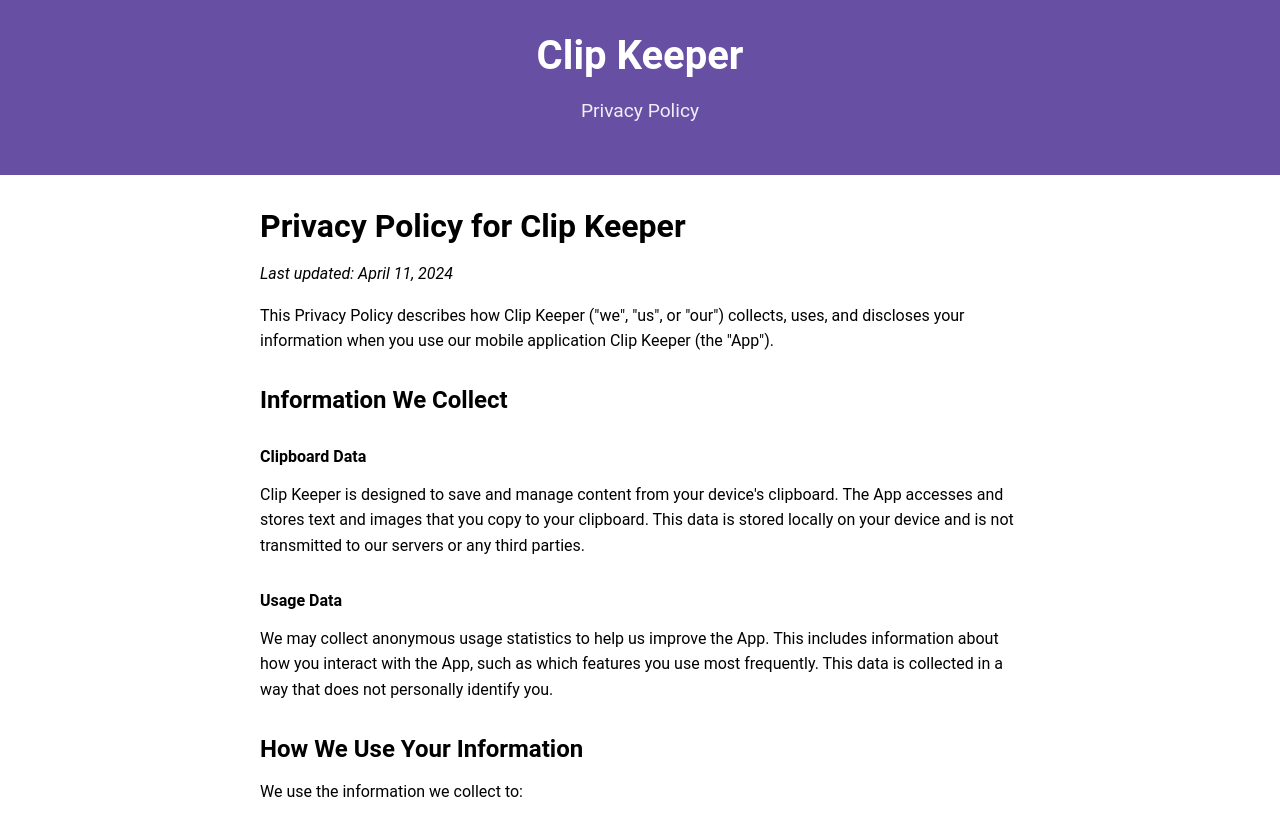
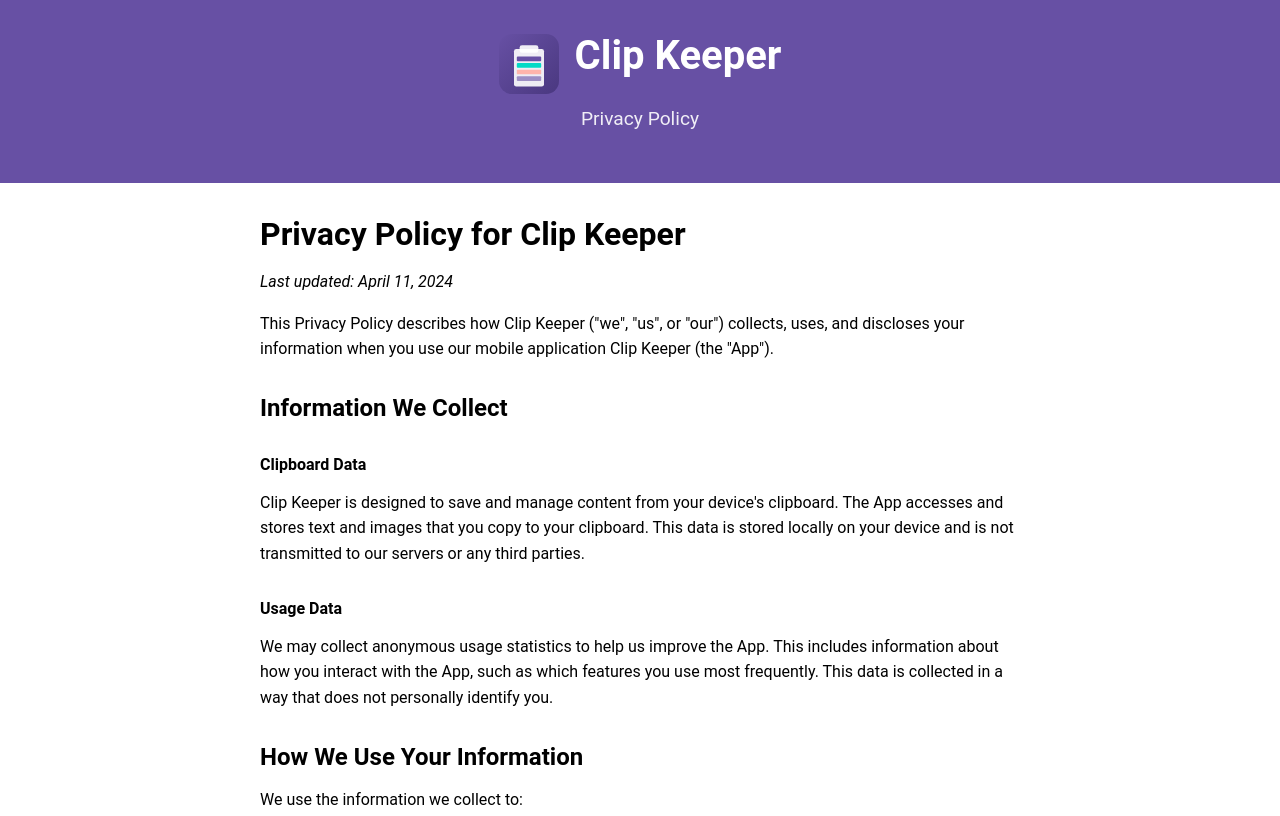
Before and after one commit to ArunaNuwantha/clip-keeper-website, a plain HTML site: page privacy-policy.html in a window 1280 px wide. Shown: the top 816 px of the page. Drawn offline with Linux system fonts and the light colour scheme.

Commit message:
Enhance layout and styling of index and privacy policy pages; add logo and update icon.svg

```diff
--- a/privacy-policy.html
+++ b/privacy-policy.html
@@ -1,15 +1,21 @@
 <!DOCTYPE html>
 <html lang="en">
+
 <head>
     <meta charset="UTF-8">
     <meta name="viewport" content="width=device-width, initial-scale=1.0">
     <title>Privacy Policy - Clip Keeper</title>
     <link rel="stylesheet" href="styles.css">
+    <link rel="icon" href="assets/icon.svg" type="image/svg+xml">
 </head>
+
 <body>
     <header>
         <div class="container">
-            <h1>Clip Keeper</h1>
+            <div class="logo-container">
+                <img src="assets/icon.svg" alt="Clip Keeper Logo" class="app-logo">
+                <h1>Clip Keeper</h1>
+            </div>
             <p class="tagline">Privacy Policy</p>
         </div>
     </header>
@@ -19,15 +25,20 @@
             <h2>Privacy Policy for Clip Keeper</h2>
             <p><em>Last updated: April 11, 2024</em></p>
 
-            <p>This Privacy Policy describes how Clip Keeper ("we", "us", or "our") collects, uses, and discloses your information when you use our mobile application Clip Keeper (the "App").</p>
+            <p>This Privacy Policy describes how Clip Keeper ("we", "us", or "our") collects, uses, and discloses your
+                information when you use our mobile application Clip Keeper (the "App").</p>
 
             <h3>Information We Collect</h3>
 
             <h4>Clipboard Data</h4>
-            <p>Clip Keeper is designed to save and manage content from your device's clipboard. The App accesses and stores text and images that you copy to your clipboard. This data is stored locally on your device and is not transmitted to our servers or any third parties.</p>
+            <p>Clip Keeper is designed to save and manage content from your device's clipboard. The App accesses and
+                stores text and images that you copy to your clipboard. This data is stored locally on your device and
+                is not transmitted to our servers or any third parties.</p>
 
             <h4>Usage Data</h4>
-            <p>We may collect anonymous usage statistics to help us improve the App. This includes information about how you interact with the App, such as which features you use most frequently. This data is collected in a way that does not personally identify you.</p>
+            <p>We may collect anonymous usage statistics to help us improve the App. This includes information about how
+                you interact with the App, such as which features you use most frequently. This data is collected in a
+                way that does not personally identify you.</p>
 
             <h3>How We Use Your Information</h3>
             <p>We use the information we collect to:</p>
@@ -38,16 +49,22 @@
             </ul>
 
             <h3>Data Storage and Security</h3>
-            <p>All clipboard data is stored locally on your device. We do not upload or store your clipboard data on any servers. Your data remains on your device unless you explicitly choose to share it using the App's sharing features.</p>
+            <p>All clipboard data is stored locally on your device. We do not upload or store your clipboard data on any
+                servers. Your data remains on your device unless you explicitly choose to share it using the App's
+                sharing features.</p>
 
             <h3>Third-Party Services</h3>
-            <p>The App may use third-party services such as Google Play Services. These services may collect information used to identify you. We recommend reviewing the privacy policies of these third parties to understand how they handle your data.</p>
+            <p>The App may use third-party services such as Google Play Services. These services may collect information
+                used to identify you. We recommend reviewing the privacy policies of these third parties to understand
+                how they handle your data.</p>
 
             <h3>Children's Privacy</h3>
-            <p>The App is not intended for use by children under the age of 13. We do not knowingly collect personally identifiable information from children under 13.</p>
+            <p>The App is not intended for use by children under the age of 13. We do not knowingly collect personally
+                identifiable information from children under 13.</p>
 
             <h3>Changes to This Privacy Policy</h3>
-            <p>We may update our Privacy Policy from time to time. We will notify you of any changes by posting the new Privacy Policy on this page and updating the "Last updated" date.</p>
+            <p>We may update our Privacy Policy from time to time. We will notify you of any changes by posting the new
+                Privacy Policy on this page and updating the "Last updated" date.</p>
 
             <h3>Your Rights</h3>
             <p>You have the right to:</p>
@@ -77,4 +94,5 @@
         </div>
     </footer>
 </body>
+
 </html>
--- a/styles.css
+++ b/styles.css
@@ -79,6 +79,19 @@ header {
   padding: 2rem 0;
   text-align: center;
   margin-bottom: 2rem;
+}
+
+.logo-container {
+  display: flex;
+  align-items: center;
+  justify-content: center;
+  margin-bottom: 0.5rem;
+}
+
+.app-logo {
+  width: 60px;
+  height: 60px;
+  margin-right: 1rem;
 }
 
 .tagline {
```
Also changed, not shown: index.html (+14 -4 lines), assets/icon.svg (added).
